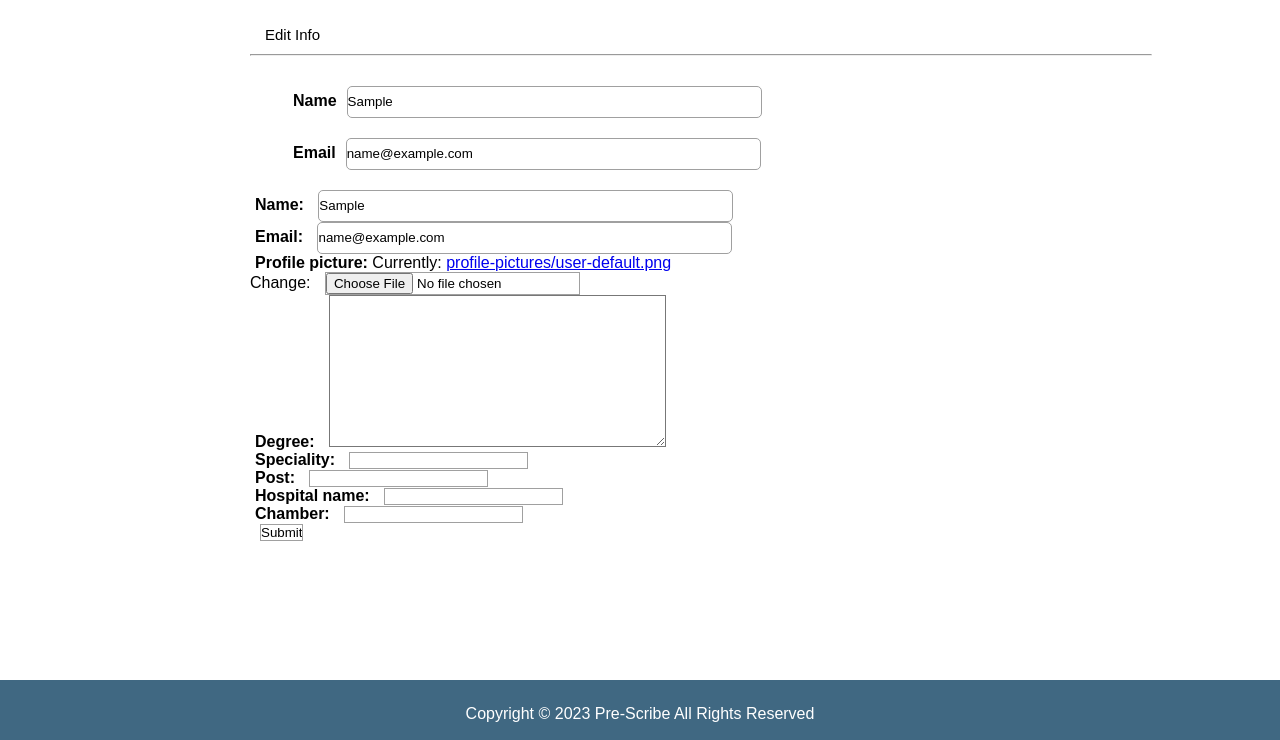
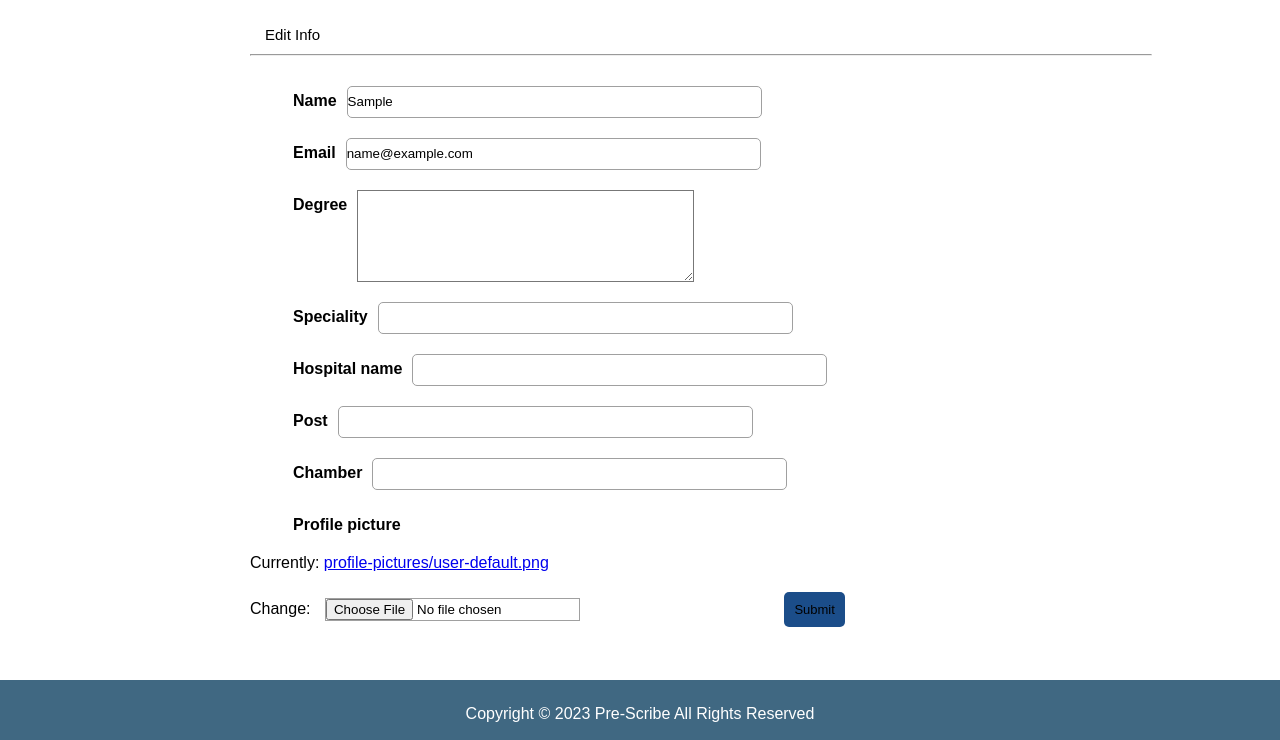
Before and after one commit to Ttech21/Pre-Scribe, a Django app: page /profile-edit/ in a window 1280 px wide. Shown: the part 60-800 px from the top of the page. Run offline with Django 4.2, Linux system fonts and the light colour scheme; the visitor is signed in with stand-in values (Sample User, id 1); some web fonts are replaced.

Commit message:
doctor profile edit

```diff
--- a/prescription/forms.py
+++ b/prescription/forms.py
@@ -94,12 +94,17 @@ class ProfileForm(ModelForm):
         model=Profile
         fields = '__all__'
         exclude = ['user','user_name','slug']
+        widgets = {
+            'degree': Textarea(attrs={'cols': 40, 'rows': 6}),
+        }
 
     def __init__(self, *args, **kwargs):
         super(ProfileForm, self).__init__(*args, **kwargs)
-        self.fields['name'].widget.attrs.update({"class": "Medical"})
+        for label,field in self.fields.items():
+            field.widget.attrs.update({"class":"Medical"})
         self.fields['email'].widget.attrs.update({"class": "Email"})
-
+        self.fields['degree'].widget.attrs.update({"class": ""})
+        self.fields['profile_picture'].widget.attrs.update({"class": ""})
 class FileUploadForm(ModelForm):
     class Meta:
         model = FileUpload
--- a/prescription/templates/prescription/profile-edit.html
+++ b/prescription/templates/prescription/profile-edit.html
@@ -13,7 +13,7 @@
           <li><a href="#">Edit Info</a></li>
         </ul>
         <hr />
-        <form method="post">
+        <form method="post" enctype="multipart/form-data">
             {% csrf_token %}
             <div class="inputGroup">
             <div class="labelText justifyInputMedical">
@@ -29,9 +29,51 @@
             {{ form.email }}
           </div>
 
+          <div class="inputGroup">
+            <div class="labelText justifyInputMedical">
+              <label for="{{ form.degree.name }}">{{ form.degree.label }}</label>
+            </div>
+            {{ form.degree }}
+          </div>
 
-          {{ form.as_p }}
-            <input type="submit" value="Submit">
+           <div class="inputGroup">
+            <div class="labelText justifyInputMedical">
+              <label for="{{ form.speciality.name }}">{{ form.speciality.label }}</label>
+            </div>
+            {{ form.speciality }}
+          </div>
+
+          <div class="inputGroup">
+            <div class="labelText justifyInputMedical">
+              <label for="{{ form.hospital_name.name }}">{{ form.hospital_name.label }}</label>
+            </div>
+            {{ form.hospital_name }}
+          </div>
+
+         <div class="inputGroup">
+            <div class="labelText justifyInputMedical">
+              <label for="{{ form.post.name }}">{{ form.post.label }}</label>
+            </div>
+            {{ form.post }}
+          </div>
+
+           <div class="inputGroup">
+            <div class="labelText justifyInputMedical">
+              <label for="{{ form.chamber.name }}">{{ form.chamber.label }}</label>
+            </div>
+            {{ form.chamber }}
+          </div>
+
+           <div class="inputGroup">
+            <div class="labelText justifyInputMedical">
+              <label for="{{ form.profile_picture.name }}">{{ form.profile_picture.label }}</label>
+            </div>
+
+          </div>
+
+            {{ form.profile_picture }}
+
+          <input type="submit" class="editProfile" value="Submit">
         </form>
       </div>
     </main>
--- a/prescription/views.py
+++ b/prescription/views.py
@@ -22,7 +22,7 @@ def profile_edit(request):
     profile = request.user.profile
     profile_form = ProfileForm(instance=profile)
     if request.method == "POST":
-        profile_form = ProfileForm(request.POST,instance=profile)
+        profile_form = ProfileForm(request.POST,request.FILES,instance=profile)
         if profile_form.is_valid():
             profile_form.save()
             return redirect('profile')
--- a/templates/navbar.html
+++ b/templates/navbar.html
@@ -4,12 +4,24 @@
           <i class="fa-sharp fa-solid fa-stethoscope"></i
           ><a href="#">Pre-Scribe</a>
         </p>
-        <li><a href="{% url 'home' %}">Home</a></li>
-        <li><a href="./profile.html">Profile</a></li>
+          <li><a href="{% url 'home' %}">Home</a></li>
+
+          {% if  request.user.is_authenticated %}
+            <li><a href="{% url 'profile' %}">Profile</a></li>
+          {% endif %}
+
         <li><a href="">About Us</a></li>
         <li><a href="">Our Services</a></li>
-        <button type="submit" class="btn">
-          <a href="{% url 'logout' %}">Sign Out</a>
-        </button>
+
+      {% if request.user.is_authenticated %}
+            <button type="submit" class="btn">
+                <a href="{% url 'logout' %}">Sign Out</a>
+            </button>
+       {% else %}
+           <button type="submit" class="btn">
+                <a href="{% url 'login' %}">Login</a>
+            </button>
+      {% endif %}
+
       </ul>
 </nav>
```
Also changed, not shown: media/profile-pictures/default-client.png (added).
